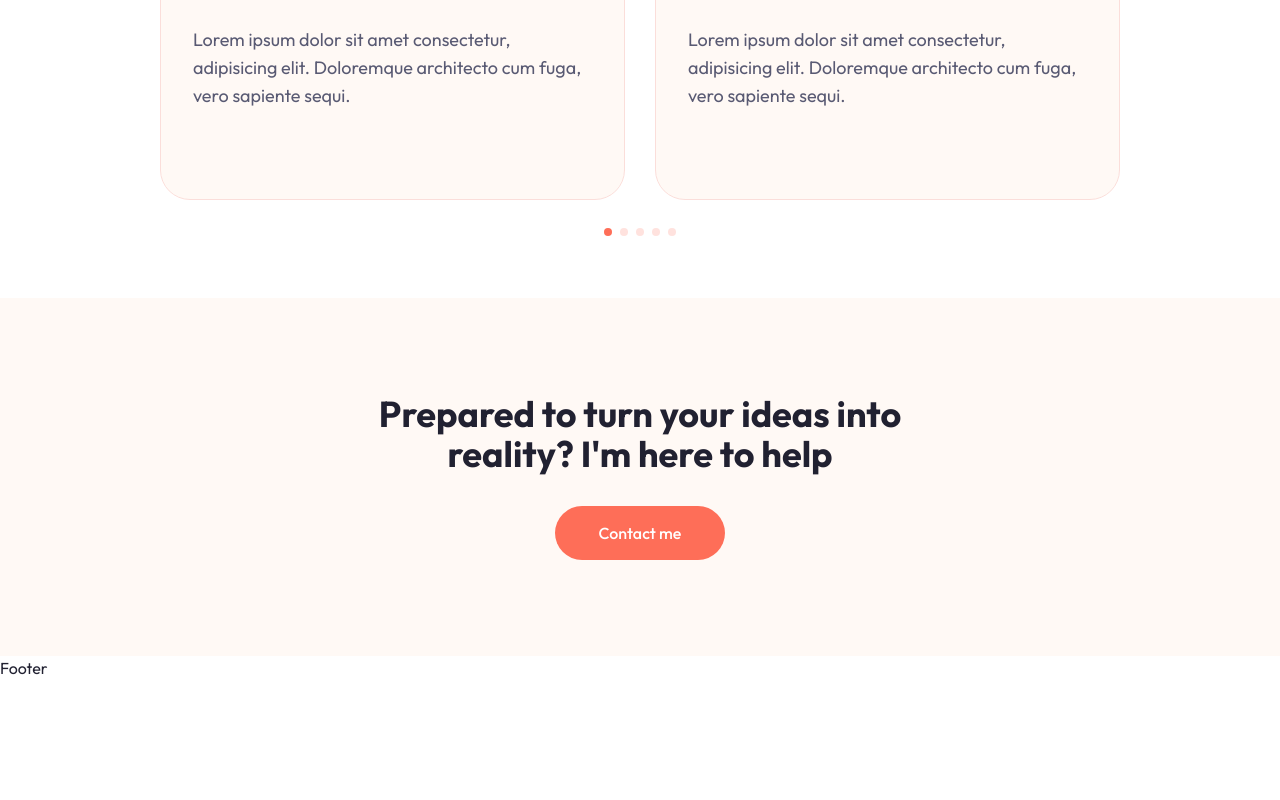
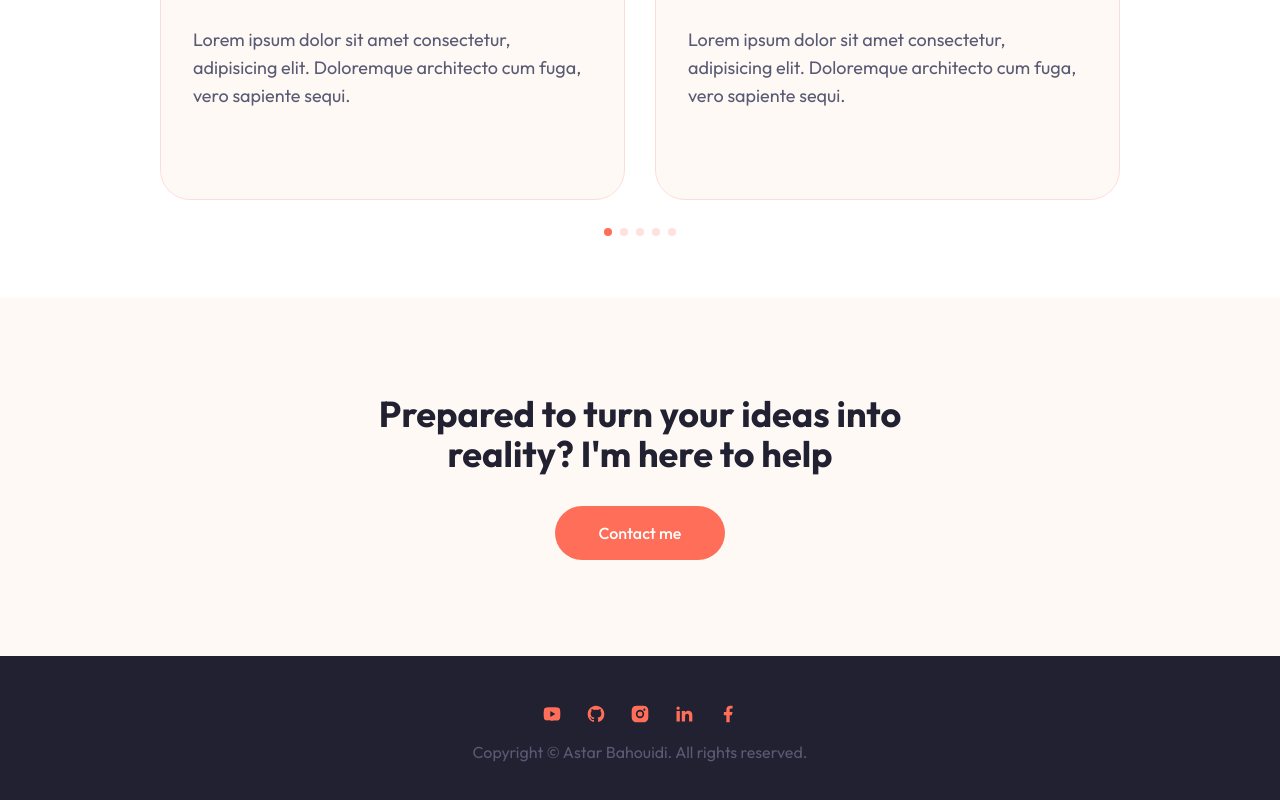
Before and after one commit to astaba/hello_ab_portfolio, a Next.js app: page / in a window 1280 px wide. Shown: the part 3723-4523 px from the top of the page. Before the commit the page ends 4403 px from the top, so only its background shows below. Built offline with nearby package versions, Linux system fonts and the light colour scheme.

Commit message:
Footer component

```diff
--- a/src/components/Footer.tsx
+++ b/src/components/Footer.tsx
@@ -1,5 +1,21 @@
+import Socials from "./Socials";
+
+const socialStyles = {
+  wrapper: "mb-4 flex gap-x-6",
+  icons: "text-[20px] text-primary transition-all hover:text-white dark:text-white/70 dark:hover:text-primary",
+};
+
 const Footer = () => {
-  return <footer>Footer</footer>;
+  return (
+    <footer className="bg-secondary py-12">
+      <div className="container">
+        <div className="flex flex-col items-center justify-between">
+          <Socials socialsStyles={socialStyles} />
+          <p className="text-muted-foreground">Copyright &copy; Astar Bahouidi. All rights reserved.</p>
+        </div>
+      </div>
+    </footer>
+  );
 };
 
 export default Footer;
```
